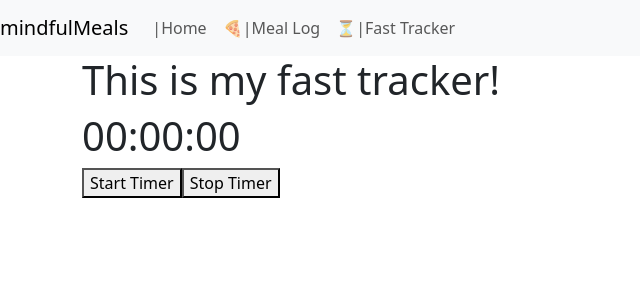
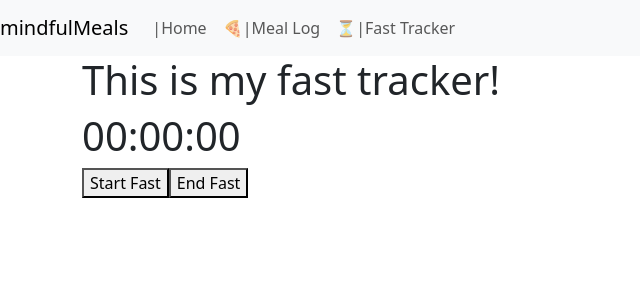
Before and after one commit to cmhorsey/mindful-meals, a React (Create React App) app: page /fast-tracker in a window 1280 px wide. Shown: the top 300 px of the page, without its empty margins (0-640 px from the left). Built offline with nearby package versions, Linux system fonts and the light colour scheme.

Commit message:
Restart timer on click

```diff
--- a/src/Timer.js
+++ b/src/Timer.js
@@ -19,6 +19,7 @@ const Timer = () => {
     if (timerID) {
       clearInterval(timerID)
       setTimerID(null)
+      setSeconds(0)
     }
   }
 
@@ -34,8 +35,8 @@ const Timer = () => {
   return (
     <div>
       <h1>{formatTime(seconds)}</h1>
-      <button onClick={handleStartTimer}>Start Timer</button>
-      <button onClick={handleStopTimer}>Stop Timer</button>
+      <button onClick={handleStartTimer}>Start Fast</button>
+      <button onClick={handleStopTimer}>End Fast</button>
     </div>
   )
 }
```
